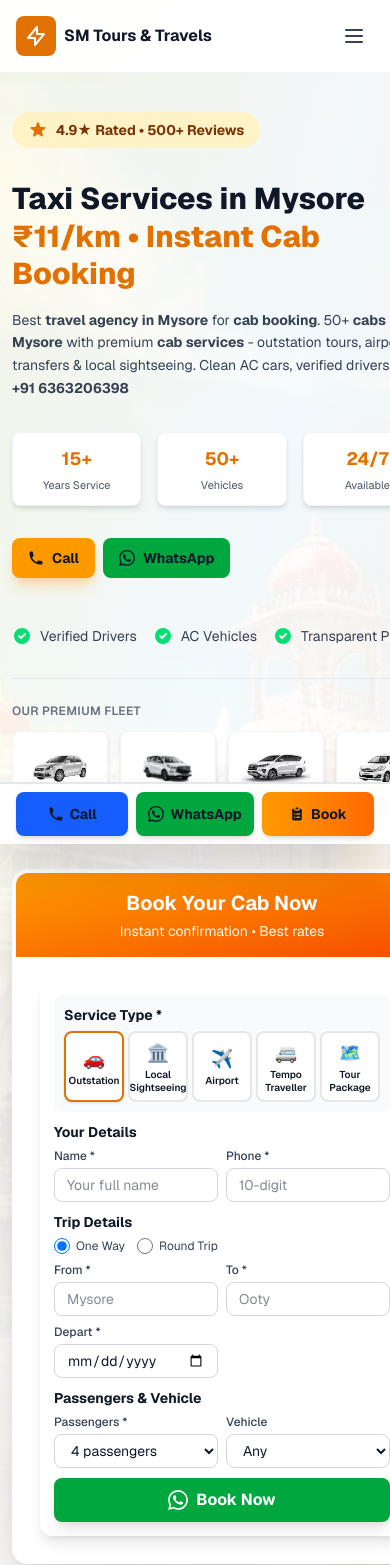
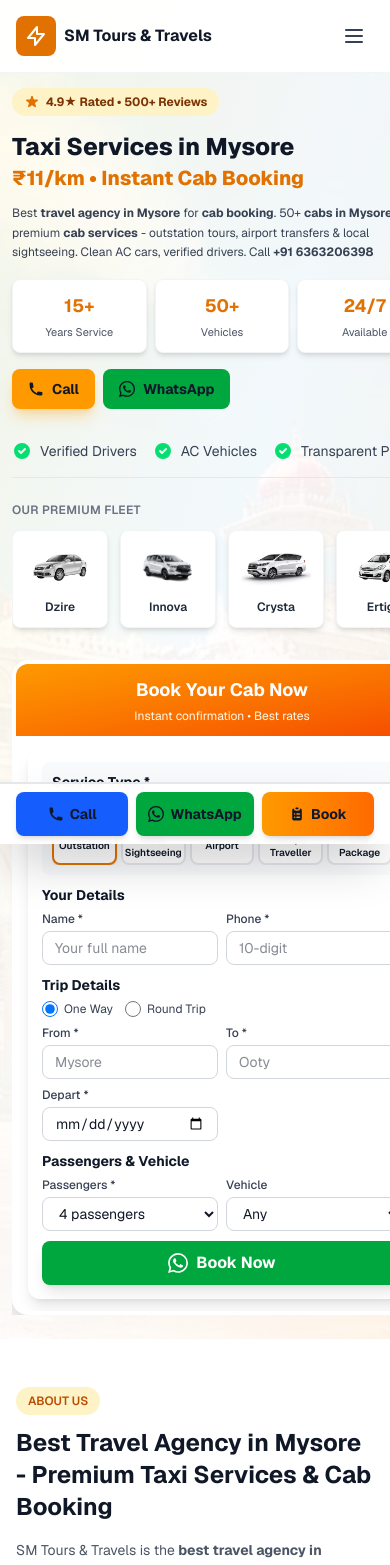
Before and after one commit to manu889/SM, a Next.js app: page / in a window 390 px wide. Shown: the top 1565 px of the page. Built offline with nearby package versions, Linux system fonts and the light colour scheme.

Commit message:
Fix mobile overflow issues: reduce hero padding, optimize text sizing, and improve booking form responsiveness

```diff
--- a/src/components/BookingForm.tsx
+++ b/src/components/BookingForm.tsx
@@ -119,17 +119,17 @@ export default function BookingForm({ compact = false }: BookingFormProps) {
   const labelSize = compact ? 'text-xs' : 'text-sm';
 
   return (
-    <form onSubmit={handleSubmit} className={`${spacing} bg-white ${sectionPadding} rounded-xl shadow-lg ${compact ? 'max-h-[calc(100vh-160px)] overflow-y-auto scrollbar-thin scrollbar-thumb-amber-500 scrollbar-track-gray-100' : ''}`}>
+    <form onSubmit={handleSubmit} className={`${spacing} bg-white ${sectionPadding} rounded-xl shadow-lg ${compact ? 'max-h-[calc(100vh-200px)] overflow-y-auto overflow-x-hidden' : ''}`}>
       {/* Service Type Selection - Horizontal */}
       <div className={`bg-gray-50 ${compact ? 'p-2.5' : 'p-4'} rounded-lg`}>
         <label className={`block ${headingSize} font-bold text-gray-900 ${compact ? 'mb-1.5' : 'mb-2'}`}>
           Service Type *
         </label>
-        <div className={`grid ${compact ? 'grid-cols-5 gap-1' : 'grid-cols-3 sm:grid-cols-5 gap-2'}`}>
+        <div className={`grid ${compact ? 'grid-cols-5 gap-1' : 'grid-cols-3 sm:grid-cols-5 gap-2'} overflow-hidden`}>
           {bookingTypes.map((type) => (
             <label
               key={type.value}
-              className={`flex flex-col items-center justify-center ${compact ? 'p-1.5' : 'p-2'} rounded-lg border-2 cursor-pointer transition-all ${
+              className={`flex flex-col items-center justify-center ${compact ? 'p-1 sm:p-1.5' : 'p-2'} rounded-lg border-2 cursor-pointer transition-all min-w-0 ${
                 formData.bookingType === type.value
                   ? 'border-amber-600 bg-white shadow-sm'
                   : 'border-gray-200 hover:border-amber-300 bg-white'
--- a/src/components/Hero.tsx
+++ b/src/components/Hero.tsx
@@ -7,37 +7,37 @@ const WHATSAPP = `https://wa.me/${BUSINESS_INFO.whatsapp.replace(/[^0-9]/g, '')}
 
 export default function Hero() {
   return (
-    <section className="relative min-h-screen bg-gradient-to-br from-amber-50 via-white to-orange-50 pt-20 overflow-hidden">
+    <section className="relative min-h-screen bg-gradient-to-br from-amber-50 via-white to-orange-50 pt-16 overflow-hidden">
       {/* Background Pattern */}
       <div className="absolute inset-0 bg-cover bg-center opacity-5"
            style={{ backgroundImage: "url('/Images/Mysore.jpg')" }}
            aria-hidden="true" />
 
-      <div className="relative container mx-auto px-3 sm:px-4 py-8 sm:py-12 lg:py-16 max-w-7xl">
-        <div className="grid lg:grid-cols-2 gap-8 lg:gap-12 items-start">
+      <div className="relative container mx-auto px-3 sm:px-4 py-6 sm:py-10 lg:py-16 max-w-7xl">
+        <div className="grid lg:grid-cols-2 gap-6 lg:gap-12 items-start">
           {/* Left Content */}
-          <div className="space-y-8">
+          <div className="space-y-4 sm:space-y-6 lg:space-y-8">
             {/* Top Badge */}
-            <div className="inline-flex items-center gap-2 bg-amber-100 text-amber-900 px-4 py-2 rounded-full">
-              <svg className="h-5 w-5 text-amber-600" fill="currentColor" viewBox="0 0 20 20">
+            <div className="inline-flex items-center gap-1.5 sm:gap-2 bg-amber-100 text-amber-900 px-3 sm:px-4 py-1.5 sm:py-2 rounded-full">
+              <svg className="h-4 w-4 sm:h-5 sm:w-5 text-amber-600" fill="currentColor" viewBox="0 0 20 20">
                 <path d="M9.049 2.927c.3-.921 1.603-.921 1.902 0l1.07 3.292a1 1 0 00.95.69h3.462c.969 0 1.371 1.24.588 1.81l-2.8 2.034a1 1 0 00-.364 1.118l1.07 3.292c.3.921-.755 1.688-1.54 1.118l-2.8-2.034a1 1 0 00-1.175 0l-2.8 2.034c-.784.57-1.838-.197-1.539-1.118l1.07-3.292a1 1 0 00-.364-1.118L2.98 8.72c-.783-.57-.38-1.81.588-1.81h3.461a1 1 0 00.951-.69l1.07-3.292z" />
               </svg>
-              <span className="font-bold text-sm">4.9★ Rated • 500+ Reviews</span>
+              <span className="font-bold text-xs sm:text-sm">4.9★ Rated • 500+ Reviews</span>
             </div>
 
             {/* Main Heading */}
-            <div className="space-y-4">
-              <h1 className="text-3xl sm:text-4xl md:text-5xl lg:text-6xl font-extrabold leading-tight text-gray-900">
+            <div className="space-y-3 sm:space-y-4">
+              <h1 className="text-2xl sm:text-4xl md:text-5xl lg:text-6xl font-extrabold leading-tight text-gray-900 break-words">
                 Taxi Services in Mysore<br />
-                <span className="text-amber-600">₹11/km • Instant Cab Booking</span>
+                <span className="text-amber-600 text-xl sm:text-3xl md:text-4xl lg:text-5xl">₹11/km • Instant Cab Booking</span>
               </h1>
-              <p className="text-sm sm:text-base md:text-lg text-gray-700 leading-relaxed max-w-xl">
+              <p className="text-xs sm:text-sm md:text-base lg:text-lg text-gray-700 leading-relaxed max-w-xl">
                 Best <strong>travel agency in Mysore</strong> for <strong>cab booking</strong>. 50+ <strong>cabs in Mysore</strong> with premium <strong>cab services</strong> - outstation tours, airport transfers & local sightseeing. Clean AC cars, verified drivers. Call <strong>+91 6363206398</strong>
               </p>
             </div>
 
             {/* Stats */}
-            <div className="grid grid-cols-3 gap-4">
+            <div className="grid grid-cols-3 gap-2 sm:gap-4">
               <div className="bg-white rounded-lg p-3 sm:p-3.5 shadow-md border border-gray-100 text-center">
                 <div className="text-lg sm:text-xl font-bold text-amber-600">15+</div>
                 <div className="text-[11px] sm:text-xs text-gray-600 mt-1">Years Service</div>
@@ -127,13 +127,13 @@ export default function Hero() {
           </div>
 
           {/* Right - Booking Form */}
-          <div className="lg:sticky lg:top-24">
-            <div className="bg-white rounded-2xl shadow-2xl p-1">
-              <div className="bg-gradient-to-br from-amber-500 to-orange-600 text-white text-center py-4 rounded-t-xl">
-                <h3 className="text-xl font-bold">Book Your Cab Now</h3>
-                <p className="text-sm text-amber-50 mt-1">Instant confirmation • Best rates</p>
+          <div className="lg:sticky lg:top-24 w-full max-w-full overflow-hidden">
+            <div className="bg-white rounded-2xl shadow-2xl p-1 max-w-full">
+              <div className="bg-gradient-to-br from-amber-500 to-orange-600 text-white text-center py-3 sm:py-4 rounded-t-xl">
+                <h3 className="text-lg sm:text-xl font-bold">Book Your Cab Now</h3>
+                <p className="text-xs sm:text-sm text-amber-50 mt-1">Instant confirmation • Best rates</p>
               </div>
-              <div className="p-6">
+              <div className="p-3 sm:p-4 lg:p-6 overflow-x-hidden">
                 <BookingForm compact={true} />
               </div>
             </div>
```
